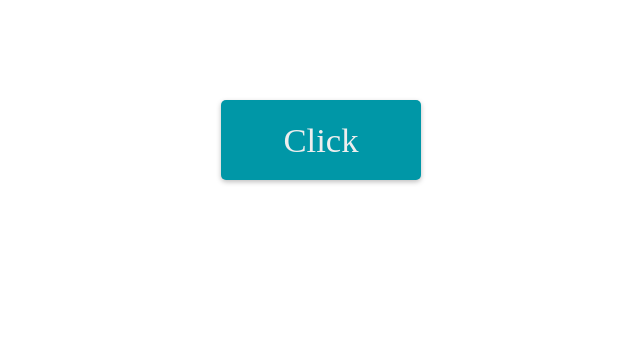
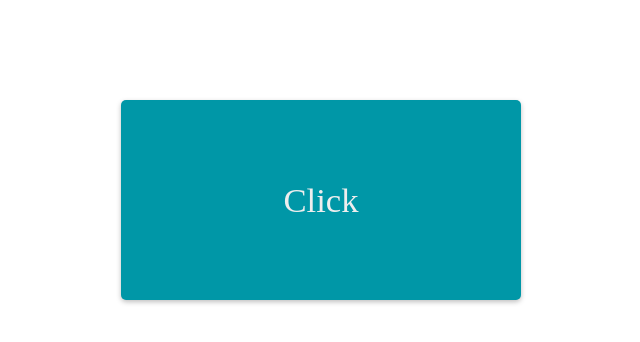
Before and after one commit to smbckr/ui-elements, a plain HTML site: page button-ripple/index.html in a window 1280 px wide. Shown: the whole page, without its empty margins (319-959 px from the left). Drawn offline with Linux system fonts and the light colour scheme.

Commit message:
adding extensions to css

```diff
--- a/button-ripple/index.html
+++ b/button-ripple/index.html
@@ -6,10 +6,10 @@
     <link rel="stylesheet" href="styles.css">
   </head>
   <body>
-    <button class="btn">
+    <div class="btn">
       <p class="btn--text">Click</p>
       <span class="btn--ripple"></span>
-    </button>
+    </div>
 
     <script src="javascript.js"></script>
   </body>
--- a/button-ripple/styles.css
+++ b/button-ripple/styles.css
@@ -1,11 +1,13 @@
 .btn {
-  width: 200px;
-  height: 80px;
+  width: 400px;
+  height: 200px;
   border: none;
   border-radius: 5px;
   margin: 100px auto;
   display: block;
   overflow: hidden;
+  line-height: 200px;
+  text-align: center;
   position: relative;
   cursor: pointer;
   background-color: #0097a7;
@@ -41,6 +43,8 @@
   top: 0;
   left: 0;
   background-color: #bbb;
+  -webkit-border-radius: 50%;
+  -moz-border-radius: 50%;
   border-radius: 50%;
   position: absolute;
   opacity: .5;
```
